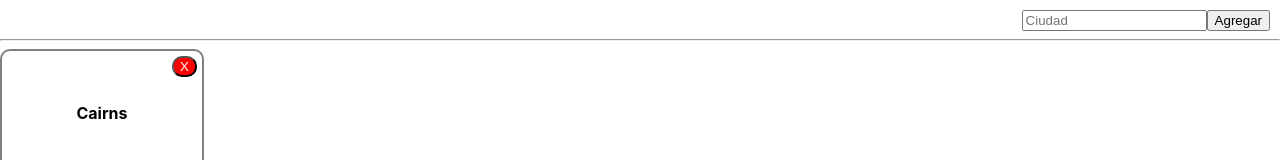
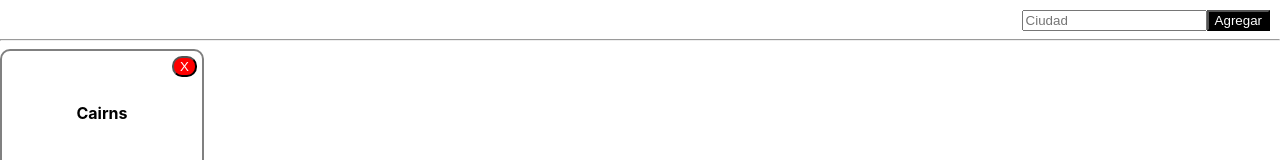
Before and after one commit to Cymbal-Axel/weather-app, a React (Create React App) app: page / in a window 1280 px wide. Shown: the top 160 px of the page. Built offline with nearby package versions, Linux system fonts and the light colour scheme.

Commit message:
se le agrego estilo al boton search

```diff
--- a/src/components/SearchBar.jsx
+++ b/src/components/SearchBar.jsx
@@ -5,7 +5,7 @@ export default function SearchBar(props){
     return (
         <div className={styles.searchContainer}>
             <input type="text" placeholder="Ciudad"></input>
-            <button onClick={()=>props.onSearch('Buscando Ciudad')}>Agregar</button>
+            <button onClick={()=>props.onSearch('Buscando Ciudad')} className={styles.btn}>Agregar</button>
         </div>
     )
 }
--- a/src/styles/SearchBar.module.css
+++ b/src/styles/SearchBar.module.css
@@ -4,3 +4,13 @@
     margin-top: 10px;
     padding-right: 10px;
 }
+
+.btn{
+    color: white;
+    background-color: black;
+}
+
+.btn:hover{
+    color: black;
+    background-color: white;
+}
```
